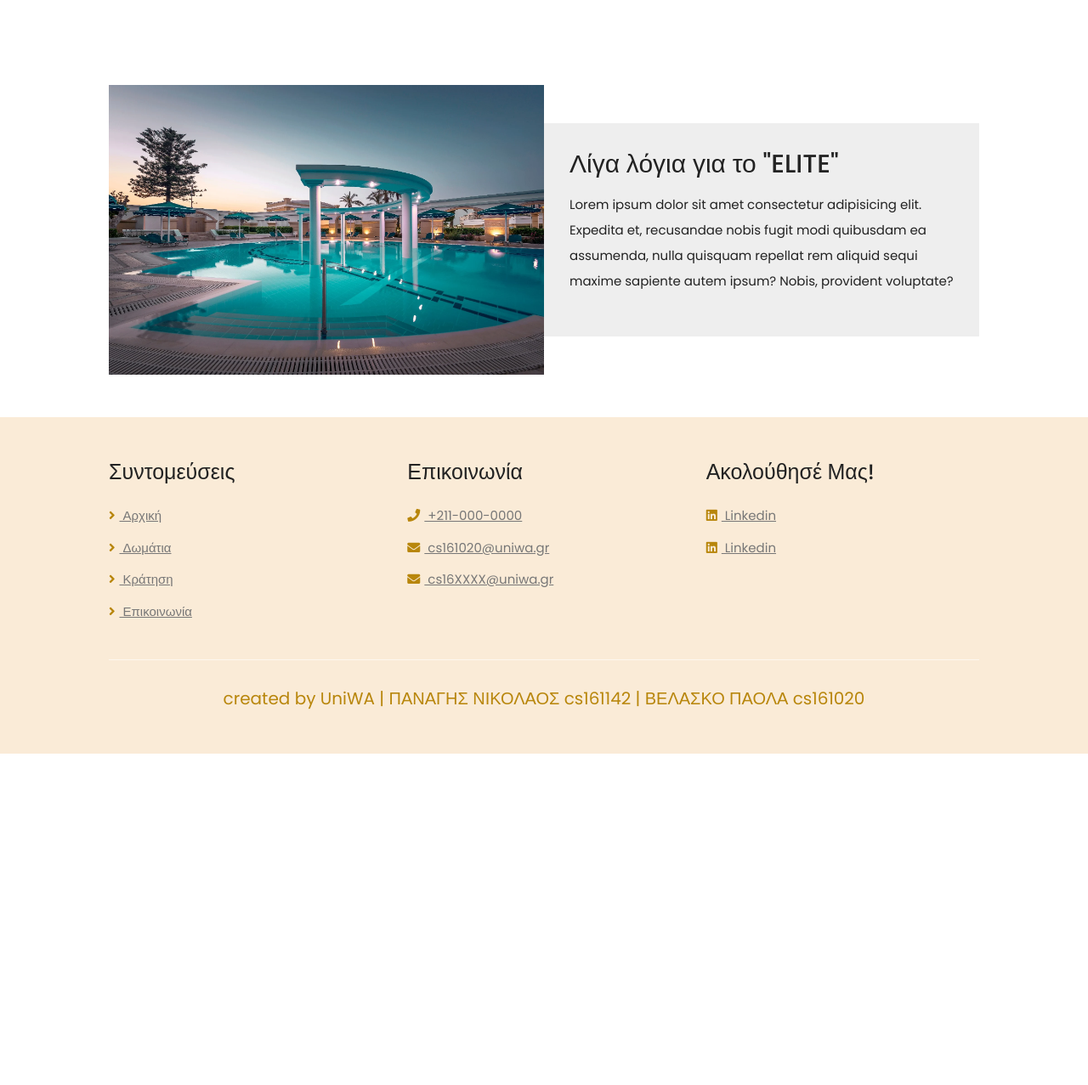
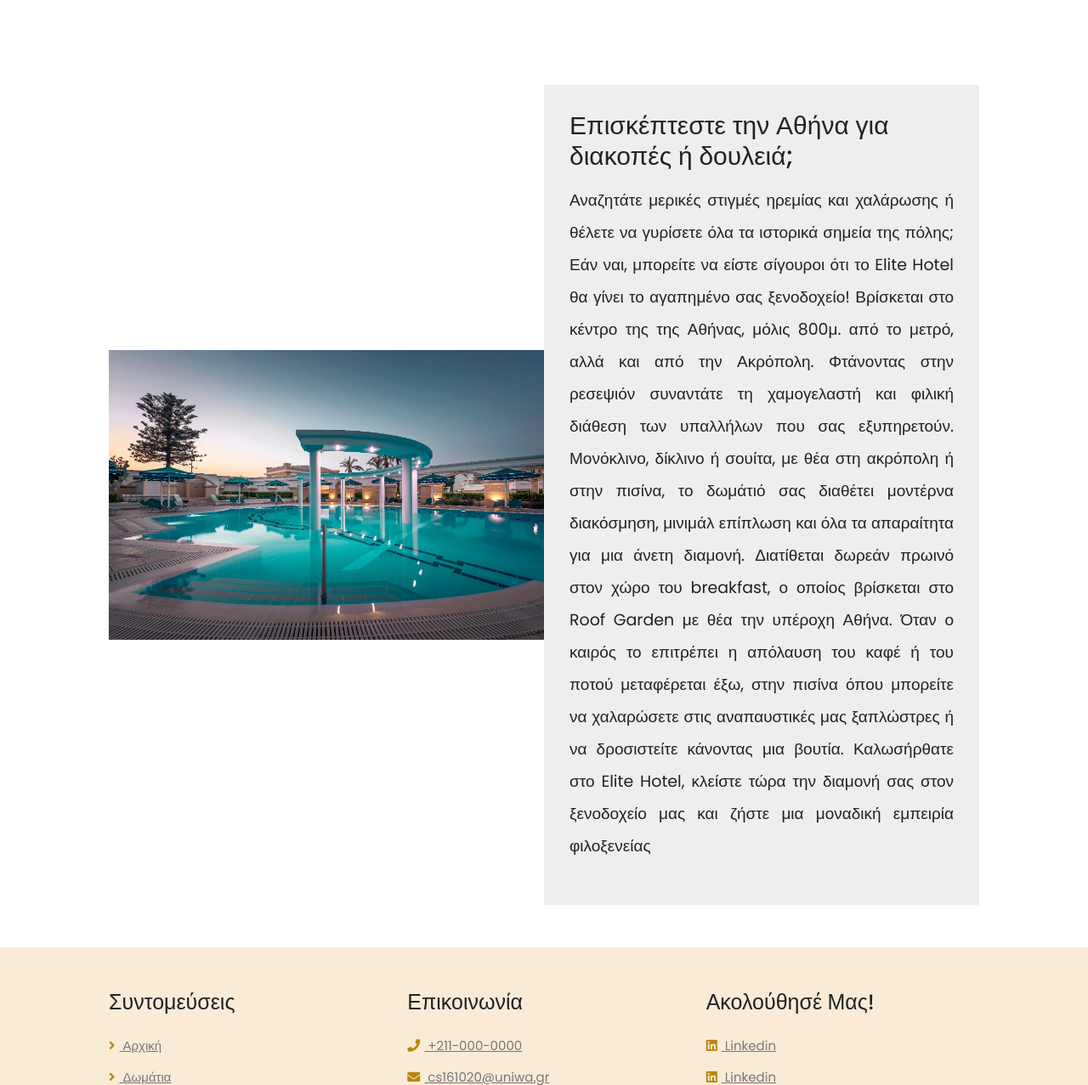
Before and after one commit to PaolaVlsc/HotelProjectWebsite2022, a PHP site: page / in a window 1280 px wide. Shown: the part 1685-2962 px from the top of the page at 85% size. Before the commit the page ends 2572 px from the top, so only its background shows below. Run offline with PHP 8.4, Linux system fonts and the light colour scheme.

Commit message:
ΛΙΓΑ ΛΟΓΙΑ ΓΙΑ ΤΟ ΕΛΗΤΕ

```diff
--- a/index.php
+++ b/index.php
@@ -121,11 +121,11 @@
 <section class="map">
     <div class="content">
         <h3>Πού βρισκόμαστε;</h3>
-        <p>Το ξενοδοχείο "ELITE" βρίσκεται στα... </p>
+        <p>Το ξενοδοχείο "ELITE" βρίσκεται στο κέντρο της της Αθήνας, μόλις 800μ. από το μετρό, αλλά και από την Ακρόπολη. </p>
     </div>
 
     <div class="map-responsive">
-        <iframe src="https://www.google.com/maps/embed?pb=!1m18!1m12!1m3!1d3143.9098616766546!2d23.672607273707733!3d38.002562905129714!2m3!1f0!2f0!3f0!3m2!1i1024!2i768!4f13.1!3m3!1m2!1s0x14a13ba48d426f81%3A0xbe82f5519cbcb53d!2zzqDOsc69zrXPgM65z4PPhM6uzrzOuc6_IM6Uz4XPhM65zrrOrs-CIM6Rz4TPhM65zrrOrs-C!5e0!3m2!1sel!2sgr!4v1653899011484!5m2!1sel!2sgr"
+        <iframe src="https://www.google.com/maps/embed?pb=!1m18!1m12!1m3!1d1572.5715483189047!2d23.73085935822413!3d37.973789709296646!2m3!1f0!2f0!3f0!3m2!1i1024!2i768!4f13.1!3m3!1m2!1s0x14a1bd3d94a023a7%3A0x3f7f63839babd06!2sNavarchou%20Nikodimou%2018-20%2C%20Athina%20105%2057!5e0!3m2!1sen!2sgr!4v1655136740309!5m2!1sen!2sgr"
                 width="600" height="450" style="border:0;" allowfullscreen="" loading="lazy"
                 referrerpolicy="no-referrer-when-downgrade"></iframe>
     </div>
@@ -141,10 +141,17 @@
     </div>
 
     <div class="content">
-        <h3>Λίγα λόγια για το "ELITE"</h3>
-        <p>Lorem ipsum dolor sit amet consectetur adipisicing elit. Expedita et, recusandae nobis fugit modi quibusdam
-            ea assumenda, nulla quisquam repellat rem aliquid sequi maxime sapiente autem ipsum? Nobis, provident
-            voluptate?</p>
+        <h3>Επισκέπτεστε την Αθήνα για διακοπές ή δουλειά;</h3>
+        <p style="font-size: 19px; text-align: justify;
+  text-justify: inter-word;">
+            Αναζητάτε μερικές στιγμές ηρεμίας και χαλάρωσης ή θέλετε να γυρίσετε όλα τα ιστορικά σημεία της πόλης;
+            Εάν ναι, μπορείτε να είστε σίγουροι ότι το Elite Hotel θα γίνει το αγαπημένο σας ξενοδοχείο!
+            Βρίσκεται στο κέντρο της της Αθήνας, μόλις 800μ. από το μετρό, αλλά και από την Ακρόπολη.
+            Φτάνοντας στην ρεσεψιόν συναντάτε τη χαμογελαστή και φιλική διάθεση των υπαλλήλων που σας εξυπηρετούν. Μονόκλινο, δίκλινο ή σουίτα, με θέα στη
+            ακρόπολη ή στην πισίνα, το δωμάτιό σας διαθέτει μοντέρνα διακόσμηση, μινιμάλ επίπλωση και όλα τα απαραίτητα για μια άνετη διαμονή.
+            Διατίθεται δωρεάν πρωινό στον χώρο του breakfast, ο οποίος βρίσκεται στο Roof Garden με θέα την υπέροχη Αθήνα. Όταν ο καιρός το επιτρέπει η απόλαυση του καφέ
+            ή του ποτού μεταφέρεται έξω, στην πισίνα όπου μπορείτε να χαλαρώσετε στις αναπαυστικές μας ξαπλώστρες ή να δροσιστείτε κάνοντας μια βουτία.
+            Καλωσήρθατε στο Elite Hotel, κλείστε τώρα την διαμονή σας στον ξενοδοχείο μας και ζήστε μια μοναδική εμπειρία φιλοξενείας</p>
         <!--<a href="about.php" class="btn">read more</a> -->
     </div>
 </section>
--- a/rooms.php
+++ b/rooms.php
@@ -99,7 +99,7 @@
         <!-- single room -->
         <article class="room" style="min-height: 50vh">
             <div class="room-image">
-                <img src="images/img3.jpg" alt="room image">
+                <img src="images/suite.jpg" alt="room image">
             </div>
             <div class="room-text">
                 <h3>Premium Δίκλινο Δωμάτιο</h3>
```
Also changed, not shown: images/suite.jpg (added).
